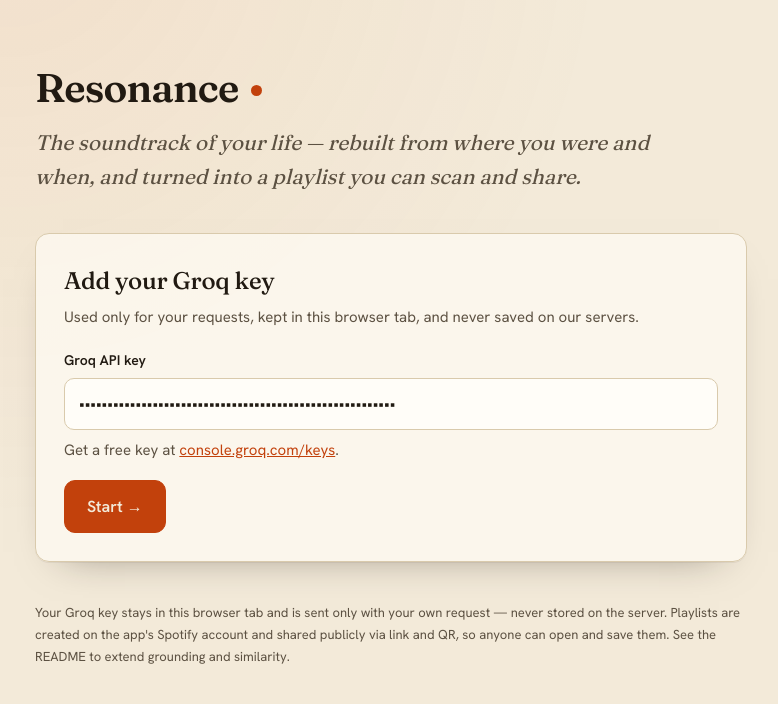
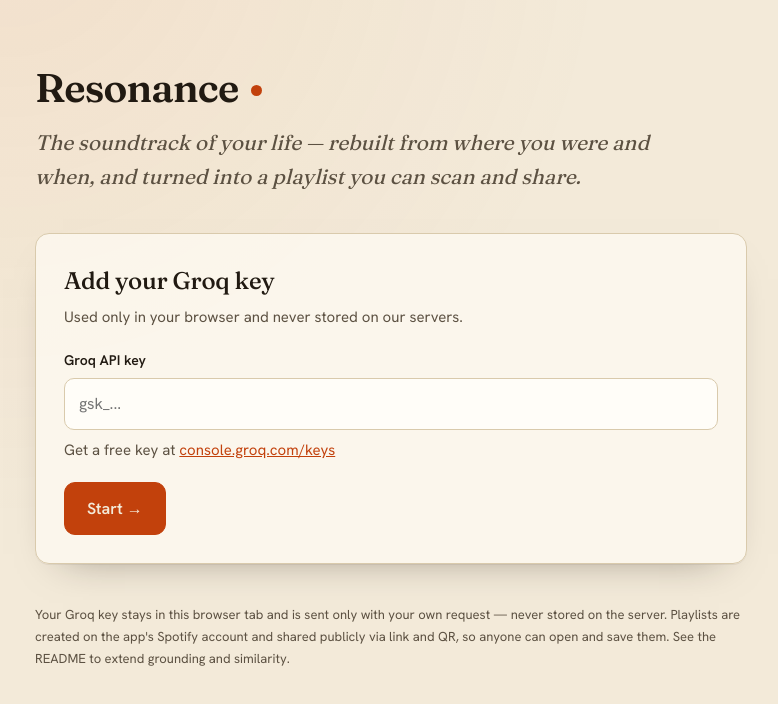
Before and after one commit to roninPb65/Groq_playlist-platform-suggester, a Next.js app: page / in a window 1280 px wide. Shown: the top 704 px of the page, without its empty margins (249-1027 px from the left). Built offline with nearby package versions, Linux system fonts and the light colour scheme.

Commit message:
Update ApiKeyStep.tsx

```diff
--- a/src/components/ApiKeyStep.tsx
+++ b/src/components/ApiKeyStep.tsx
@@ -1,40 +1,34 @@
 "use client";
 
-
+import { useState } from "react";
 
 export function ApiKeyStep({
   groqKey,
-
+  initialGroqKey,
   setGroqKey,
   onContinue,
 }: {
-  groqKey: string;
-
+  groqKey?: string; // 👈 old prop (keep for compatibility)
+  initialGroqKey?: string; // 👈 new prop (optional)
   setGroqKey: (v: string) => void;
   onContinue: () => void;
 }) {
+  const [localKey, setLocalKey] = useState(
+    initialGroqKey ?? groqKey ?? "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"
+  );
 
-
-
-
-
-
-
-
-
-
-
-
-
-
-
+  const handleChange = (e: React.ChangeEvent<HTMLInputElement>) => {
+    const value = e.target.value;
+    setLocalKey(value);
+    setGroqKey(value);
+  };
 
   return (
     <div className="card">
       <h2>Add your Groq key</h2>
 
       <p className="hint">
-        Used only for your requests, kept in this browser tab, and never saved on our servers.
+        Used only in your browser and never stored on our servers.
       </p>
 
       <div className="field">
@@ -44,26 +38,25 @@ export function ApiKeyStep({
           id="groq"
           type="password"
           placeholder="gsk_..."
-          value="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"
+          value={localKey}
           autoComplete="off"
           spellCheck={false}
-          onChange={(e) => setGroqKey(e.target.value)}
+          onChange={handleChange}
         />
 
-        <p className="hint" style={{ margin: "8px 0 0" }}>
+        <p className="hint" style={{ marginTop: 8 }}>
           Get a free key at{" "}
-          <a href="https://console.groq.com/keys" target="_blank" rel="noreferrer">
-
-
-
-
+          <a
+            href="https://console.groq.com/keys"
+            target="_blank"
+            rel="noreferrer"
+          >
             console.groq.com/keys
           </a>
-          .
         </p>
       </div>
 
-      <button className="btn accent"  onClick={onContinue}>
+      <button className="btn accent" onClick={onContinue}>
         Start →
       </button>
     </div>
```
